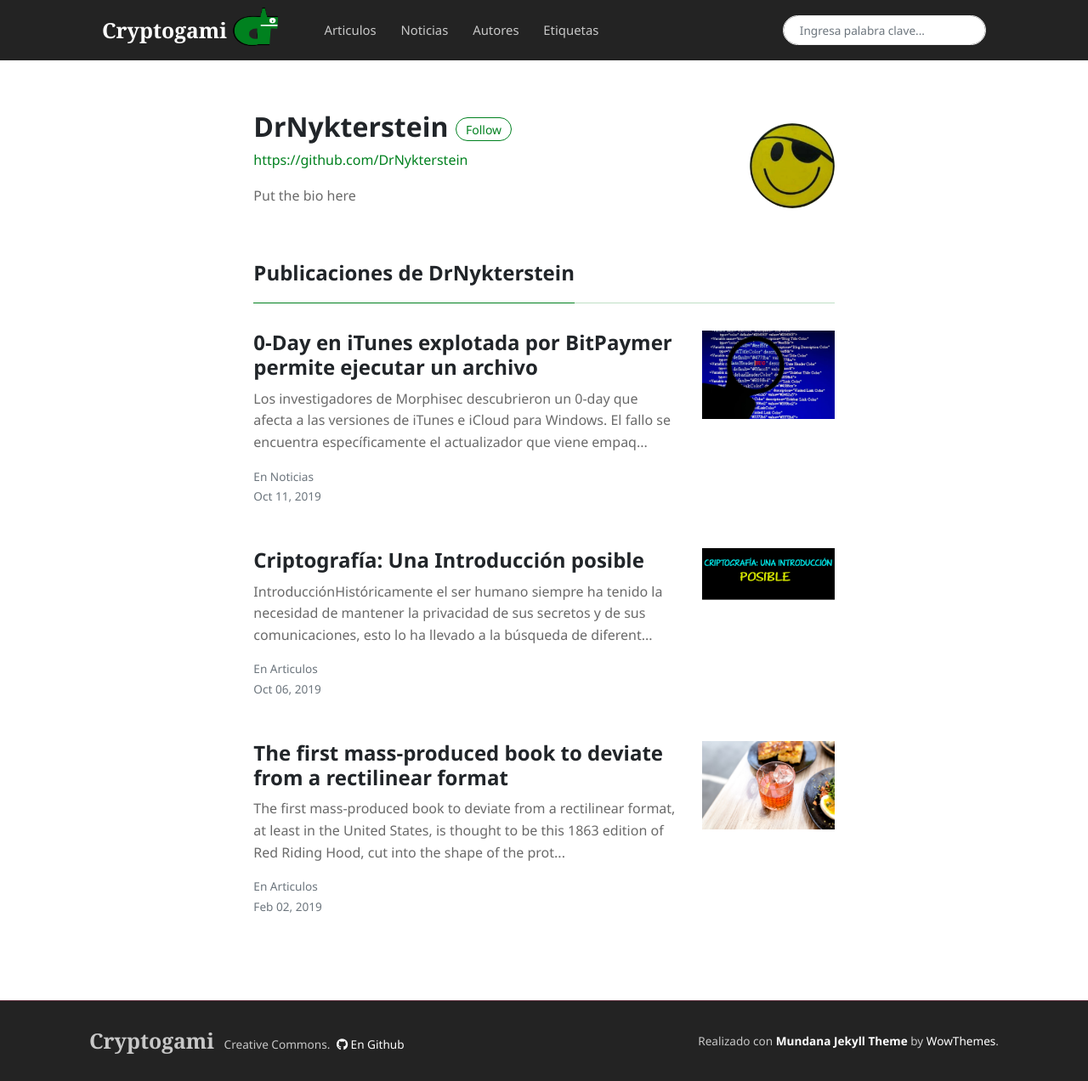
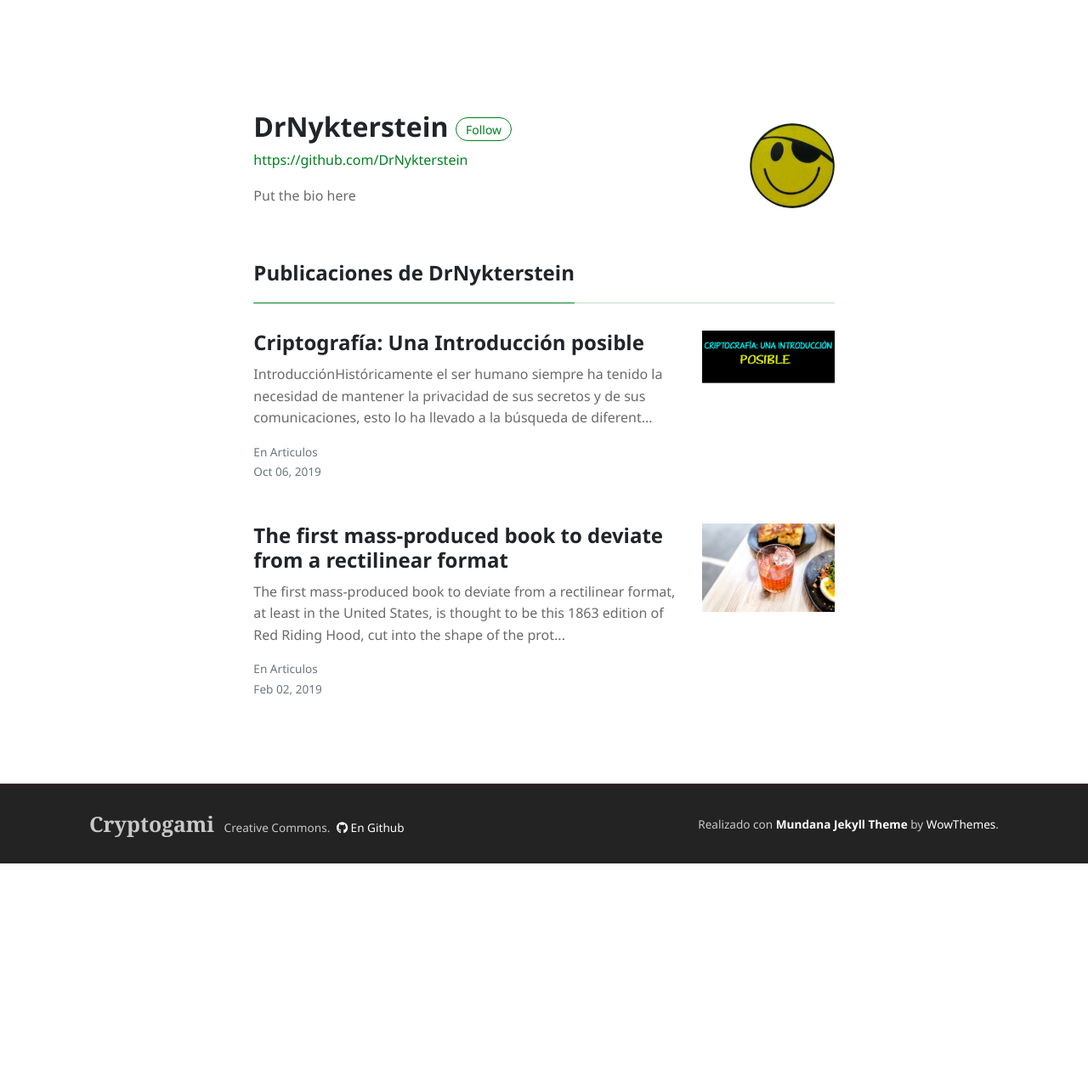
Before and after one commit to cryptogami/blog, a Jekyll site: the page built from _pages/author-DrNykterstein.html, in a window 1280 px wide and 1272 px high. Shown: the whole window at 85% size. Built offline with Jekyll 4.4.1, drawn with Linux system fonts in a browser that asks for light colours; nearby versions of some CDN libraries; some of the changed lines change nothing that is shown.

Commit message:
Update 2019-10-11-iTunes-0-Day.md

```diff
--- a/_posts/2019-10-11-iTunes-0-Day.md
+++ b/_posts/2019-10-11-iTunes-0-Day.md
@@ -2,18 +2,18 @@
 layout: post
 title:  "0-Day en iTunes explotada por BitPaymer permite ejecutar un archivo"
 categories: [ Noticias ]
-author: DrNykterstein
+author: cryptogami
 image: assets/images/itunes-0day1.jpg
 tags: [ Seguridad, Tecnologia, Articulos]
 ---
-Los investigadores de Morphisec descubrieron un 0-day que afecta a las versiones de iTunes e iCloud para Windows. El fallo se encuentra específicamente el actualizador que viene empaquetado y afecta a las versiones de iTunes para Windows 7, 8.1 y 10.
+Los investigadores de Morphisec descubrieron un **0-day** que afecta a las versiones de iTunes e iCloud para Windows. El fallo se encuentra específicamente en el actualizador que viene empaquetado por defecto y afecta a las versiones de iTunes para las versiones de Windows 7, 8.1 y 10.
 
-Cabe resaltar que el actualizador Bonjour se ejecuta en segunda plano y automatiza múltiples tareas, entre las que se encuentra la descarga automática de actualizaciones.
+Cabe resaltar que el actualizador Bonjour se ejecuta en segundo plano y automatiza múltiples tareas, entre las que se encuentra la descarga automática de actualizaciones.
 
 <p align="center">
 <img src="https://blogs.masterhacks.net/wp-content/uploads/2019/10/masterhacks_vulnerabilidad_0day_apple_ransomware.jpg">
 </p>
 
-Este 0-Day permite la ejecución de código a través de un archivo malicioso y explotaba una vulnerabilidad de ruta no especificada.,la cual es algo antigua y se produce cuando la ruta a un servicio o a un ejectuble no está entre comillas y contienen espacios. Estos espacios pueden permitir que un atacante especifique la ruta de un archivo y lo ejecute.
+Este 0-Day permite la ejecución de código a través de un archivo malicioso y explotaba una vulnerabilidad de ruta no especificada,la cual es algo antigua y se produce cuando la ruta a un servicio o a un ejectuble no está entre comillas y contienen espacios. Estos espacios pueden permitir que un atacante especifique la ruta de un archivo malicioso y lo ejecute.
 
 Se recomienda a los usuario de windows que tengan instalado un Software de Apple desinstalarlo y posteriormente quitar manualmente el actualizador Bonjour en caso que este presente.
```
